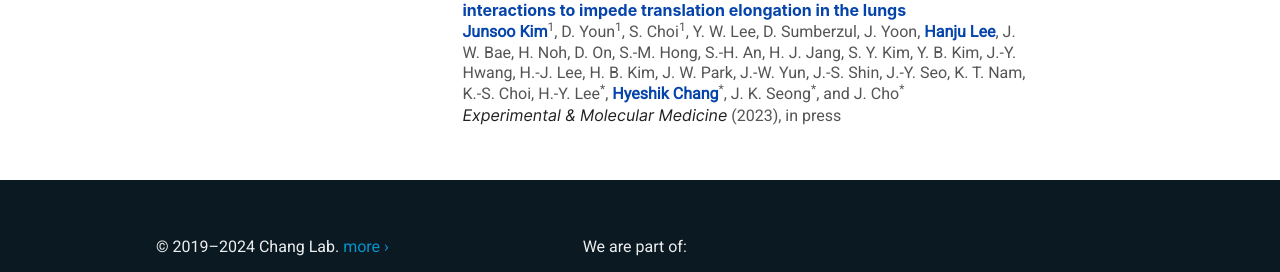
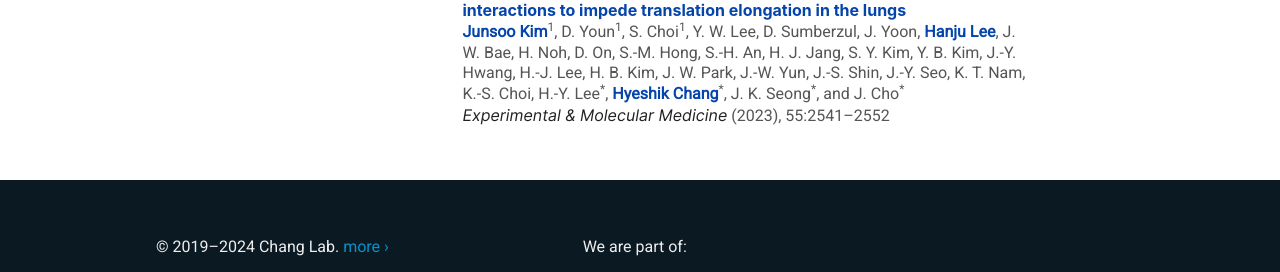
Before and after one commit to ChangLabSNU/ChangLabSNU.github.io, a Jekyll site: the page built from _pages/team/hanju-lee.md, in a window 1280 px wide and 1109 px high. Shown: the part 682-954 px from the top of the window. Built offline with Jekyll 4.4.1, drawn with Linux system fonts in a browser that asks for light colours; nearby versions of some CDN libraries; some web fonts are replaced.

Commit message:
Update the publication status.

```diff
--- a/_data/publist.yml
+++ b/_data/publist.yml
@@ -36,7 +36,7 @@
       is_corresponding: true
   title: "SARS-CoV-2 infection engenders heterogeneous ribonucleoprotein interactions to impede translation elongation in the lungs"
   journal: "Experimental & Molecular Medicine"
-  vip: "in press"
+  vip: "55:2541–2552"
   pubdate:
     year: 2023
     month: Nov
```
